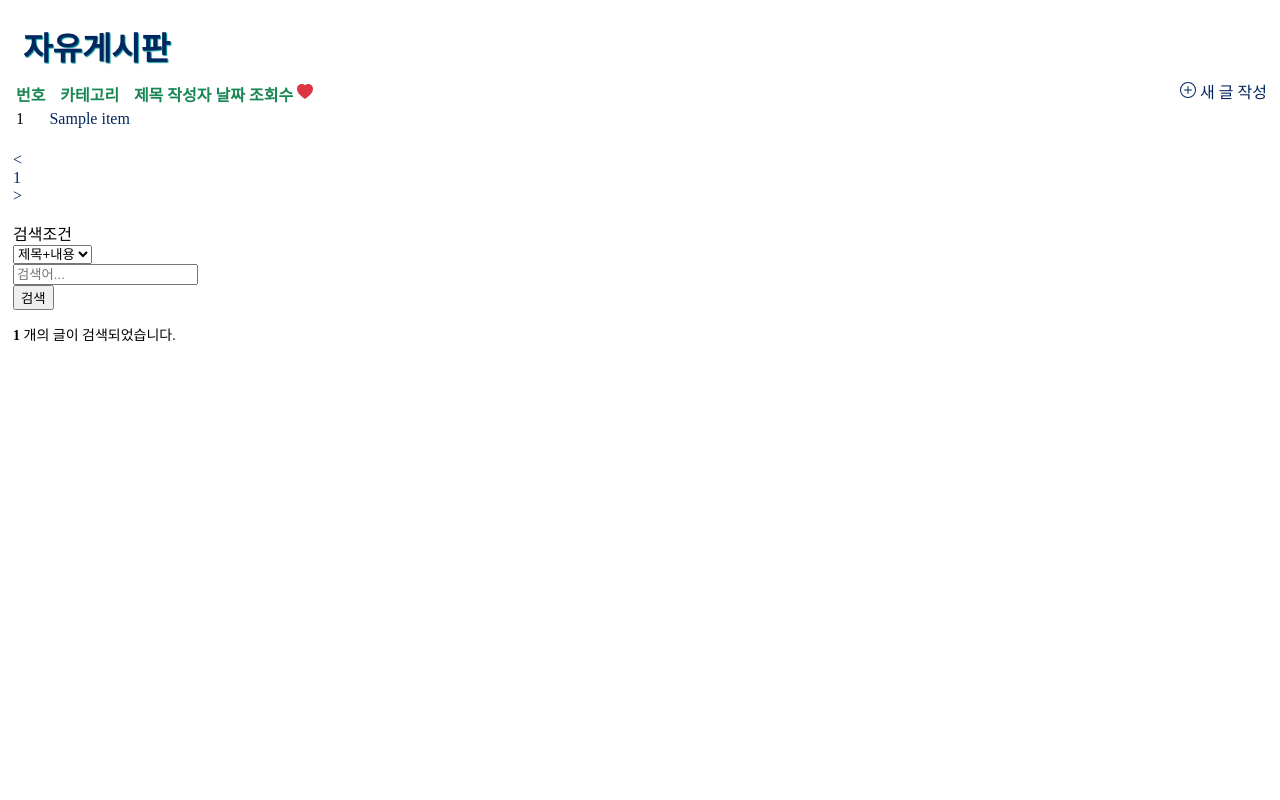
After one commit to Jellyfish-yeho/FinalProject_05, a Java web app: template Final_Project_05/src/main/webapp/WEB-INF/views/cafe/list.jsp in a window 1280 px wide. The commit adds this page. Run offline with Spring Boot 4, a stand-in JSP engine, Linux system fonts and the light colour scheme; the template is opened without the code that fills it: most values are stand-ins (such as "Sample title", 1, 10 or a date in 2020); data that the repository does not hold is empty; the project's own start-up code is not run, and a stand-in starts its controllers and pages.

Commit message:
list 작성 home.jsp 임시 cafecontroller

```diff
--- /dev/null
+++ b/Final_Project_05/src/main/webapp/WEB-INF/views/cafe/list.jsp
@@ -0,0 +1,220 @@
+<%@ page language="java" contentType="text/html; charset=UTF-8"
+    pageEncoding="UTF-8"%>
+<%@taglib uri="http://java.sun.com/jsp/jstl/core" prefix="c"%>
+<!DOCTYPE html>
+<html>
+<head>
+<meta charset="UTF-8">
+<title>/views/cafe/list.jsp</title>
+<link rel="icon" href="${pageContext.request.contextPath}/images/shuttlecock_main.png" type="image/x-icon" />
+<style>
+   .page-ui a{
+      text-decoration: none;
+      color: rgb(2,38,94);
+   }
+
+   .page-ui a:hover{
+      text-decoration: underline;
+   }
+
+   .page-ui a.active{
+      color: rgb(2,38,94);
+      font-weight: bold;
+      text-decoration: underline;
+   }
+   .page-ui ul{
+      list-style-type: none;
+      padding: 0;
+   }
+
+   .listProfile{
+   		width:15px;
+   		height:15px;
+   		border-radius:50%;
+   }
+   	h1 {
+		color: rgb(2,38,94);
+		text-shadow:1px 1px 1px rgb(1,148,148);
+		margin: 0;
+		padding: 10px;
+		font-weight: bold;
+	}
+	th{
+		color: #198754;
+	}
+
+	a{
+		color:rgb(2,38,94);
+		text-decoration: none;
+	}
+	html {
+	  	height: 100%;
+	}
+
+	#ccontainer{
+		margin:0 auto;
+		padding:5px;
+		background-color:rgb(255,255,255, 0.9);
+		border-radius: 30px
+	}
+</style>
+</head>
+<body>
+<%--navbar --%>
+
+<div class="container my-4" id="ccontainer">
+   <h1 class="fw-bold text-center my-4">자유게시판</h1>
+	<%-- 새 글 작성 링크 --%>
+	<div class="mb-2" style="float:right;">
+		<a class="link-success text-decoration-none" href="private/insertform.jsp">
+			<svg xmlns="http://www.w3.org/2000/svg" width="16" height="16" fill="currentColor" class="bi bi-plus-circle" viewBox="0 0 16 16">
+				<path d="M8 15A7 7 0 1 1 8 1a7 7 0 0 1 0 14zm0 1A8 8 0 1 0 8 0a8 8 0 0 0 0 16z"/>
+				<path d="M8 4a.5.5 0 0 1 .5.5v3h3a.5.5 0 0 1 0 1h-3v3a.5.5 0 0 1-1 0v-3h-3a.5.5 0 0 1 0-1h3v-3A.5.5 0 0 1 8 4z"/>
+			</svg>
+			새 글 작성
+		</a>
+	</div>
+	<%-- 자유게시판 글 목록 --%>
+   <table class="table table-hover text-center">
+      <thead>
+         <tr>
+            <th>번호</th>
+            <th>카테고리</th>
+            <th>제목</th>
+            <th>작성자</th>
+            <th>날짜</th>
+            <th>조회수</th>
+            <th>
+				<svg style="color:#dc3545;" xmlns="http://www.w3.org/2000/svg" width="16" height="16" fill="currentColor" class="bi bi-heart-fill" viewBox="0 0 16 16">
+					<path fill-rule="evenodd" d="M8 1.314C12.438-3.248 23.534 4.735 8 15-7.534 4.736 3.562-3.248 8 1.314z"/>
+				</svg>
+            </th>
+         </tr>
+      </thead>
+      <tbody>
+      	<!-- 공지 글 출력 -->
+
+      </tbody>
+      <tbody>
+      <c:forEach var="tmp" items="${list}">
+			<tr>
+	            <td>${tmp.num}</td>
+	            <td>
+	               <a class="link-dark text-decoration-none fw-bold"
+	               href="detail.do?num=${tmp.num}&keyword=${encodedK}&condition=${condition}">${tmp.title}</a>
+	               <%-- 댓글 개수 출력 --%>
+					<span class="mx-2" style="color:#198754;"><%--CafeCommentDao.getInstance().getCount(tmp.getNum())--%></span>
+	            	<%-- 이미지가 첨부되어 있을 시 아이콘 출력 --%>
+	            	<%--CafeDto dto2=CafeDao.getInstance().getData(tmp.getNum());
+					<c:if test="${img not empty }">
+							<svg xmlns="http://www.w3.org/2000/svg" width="16" height="16" fill="currentColor" class="bi bi-image" viewBox="0 0 16 16">
+								<path d="M6.002 5.5a1.5 1.5 0 1 1-3 0 1.5 1.5 0 0 1 3 0z"/>
+								<path d="M2.002 1a2 2 0 0 0-2 2v10a2 2 0 0 0 2 2h12a2 2 0 0 0 2-2V3a2 2 0 0 0-2-2h-12zm12 1a1 1 0 0 1 1 1v6.5l-3.777-1.947a.5.5 0 0 0-.577.093l-3.71 3.71-2.66-1.772a.5.5 0 0 0-.63.062L1.002 12V3a1 1 0 0 1 1-1h12z"/>
+							</svg>
+						</a>
+					</c:if>
+					--%>
+	            </td>
+	         </tr>
+	  </c:forEach>
+
+            <td>
+            <%-- 작성자 왼쪽에 프로필 사진 출력
+            <%
+            UsersDto usersDto = UsersDao.getInstance().getData(tmp.getWriter());
+            if(usersDto.getProfile()!=null){
+            %>
+
+            <img class="listProfile" src="<%=request.getContextPath()%><%=usersDto.getProfile()%>"/>
+            <%}else{%>
+            <svg xmlns="http://www.w3.org/2000/svg" width="16" height="16" fill="currentColor" class="listProfile bi bi-person-circle" viewBox="0 0 16 16">
+				<path d="M11 6a3 3 0 1 1-6 0 3 3 0 0 1 6 0z"/>
+				<path fill-rule="evenodd" d="M0 8a8 8 0 1 1 16 0A8 8 0 0 1 0 8zm8-7a7 7 0 0 0-5.468 11.37C3.242 11.226 4.805 10 8 10s4.757 1.225 5.468 2.37A7 7 0 0 0 8 1z"/>
+			</svg>
+            <%} %>
+            <%=tmp.getWriter() %>
+            </td>
+            <td><%=tmp.getRegdate() %></td>
+            <td><%=tmp.getViewCount() %></td>
+            <td><%=tmp.getLikeCount()%></td>
+         </tr>
+      <%} %> --%>
+
+      </tbody>
+   </table>
+   <div class="page-ui">
+		<%-- 페이지 앞으로 가기 --%>
+		<ul class="pagination justify-content-center">
+			<c:choose>
+				<c:when test="${startPageNum ne 1}">
+					<li class="page-item">
+						<a class="page-link" href="list.do?pageNum=${startPageNum-1}&condition=${condition}&keyword=${encodedK}">&lt;</a>
+					</li>
+				</c:when>
+				<c:otherwise>
+					<li class="page-item disabled">
+						<a class="page-link" href="list.do?pageNum=${startPageNum-1}&condition=${condition}&keyword=${encodedK}">&lt;</a>
+					</li>
+				</c:otherwise>
+			</c:choose>
+
+			<%-- 페이지 이동 --%>
+			<c:forEach begin="${startPageNum}" end="${endPageNum}" var="i">
+				<li class="page-item">
+					<c:choose>
+						<c:when test="${pageNum eq i}">
+							<a class="page-link active" href="list.do?pageNum=${i}&condition=${condition}&keyword=${encodedK}">${i}</a>
+						</c:when>
+						<c:otherwise>
+							<a class="page-link" href="list.do?pageNum=${i}&condition=${condition}&keyword=${encodedK}">${i}</a>
+						</c:otherwise>
+					</c:choose>
+				</li>
+			</c:forEach>
+
+			<%-- 페이지 뒤로가기 --%>
+			<c:choose>
+				<c:when test="${endPageNum lt totalPageCount}">
+					<li class="page-item">
+						<a class="page-link" href="list.do?pageNum=${endPageNum+1}&condition=${condition}&keyword=${encodedK}">&gt;</a>
+					</li>
+				</c:when>
+				<c:otherwise>
+					<li class="page-item disabled">
+						<a class="page-link" href="list.do?pageNum=${endPageNum+1}&condition=${condition}&keyword=${encodedK}">&gt;</a>
+					</li>
+				</c:otherwise>
+			</c:choose>
+		</ul>
+	</div>
+	<form action="list.do" method="get">
+		<div class="row g-3 align-items-center my-4">
+			<div class="col-auto">
+				<label class="form-label mb-0 fw-bold" for="condition">검색조건</label>
+			</div>
+			<div class="col-auto">
+				<select class="form-select form-select-sm" name="condition" id="condition">
+					<option value="title_content" ${condition eq 'title_content'?'selected':''}>제목+내용</option>
+					<option value="title" ${condition eq 'title'?'selected':''}>제목</option>
+				</select>
+			</div>
+			<div class="col-auto">
+				<input class="form-control form-control-sm" type="text" id="keyword" name="keyword" placeholder="검색어..." value="${keyword}"/>
+			</div>
+			<div class="col-auto">
+				<button class="btn btn-sm btn-outline-success" type="submit">검색</button>
+			</div>
+	   </div>
+   </form>
+
+   <c:if test="${not empty condition}">
+		<p class="my-3" style="font-size:0.875rem;">
+			<strong>${totalRow}</strong> 개의 글이 검색되었습니다.
+		</p>
+   </c:if>
+</div>
+
+<%-- footer  --%>
+
+</body>
+</html>
--- a/Final_Project_05/src/main/webapp/WEB-INF/views/home.jsp
+++ b/Final_Project_05/src/main/webapp/WEB-INF/views/home.jsp
@@ -76,6 +76,9 @@
 
 
 <!-- 메인 carousel -->
+	<%--임시 자유게시판 링크 --%>
+	<a href="${pageContext.request.contextPath}/cafe/list.do">자유게시판</a>
+
 	<div>
 		<img src="${pageContext.request.contextPath}/resources/images/baaaaadminton.jpg" class="d-block w-100" alt=mainImage">
 	</div>
```
Also changed, not shown: Final_Project_05/src/main/java/com/minton/minton05/cafe/controller/CafeController.java (+16 -0 lines).
